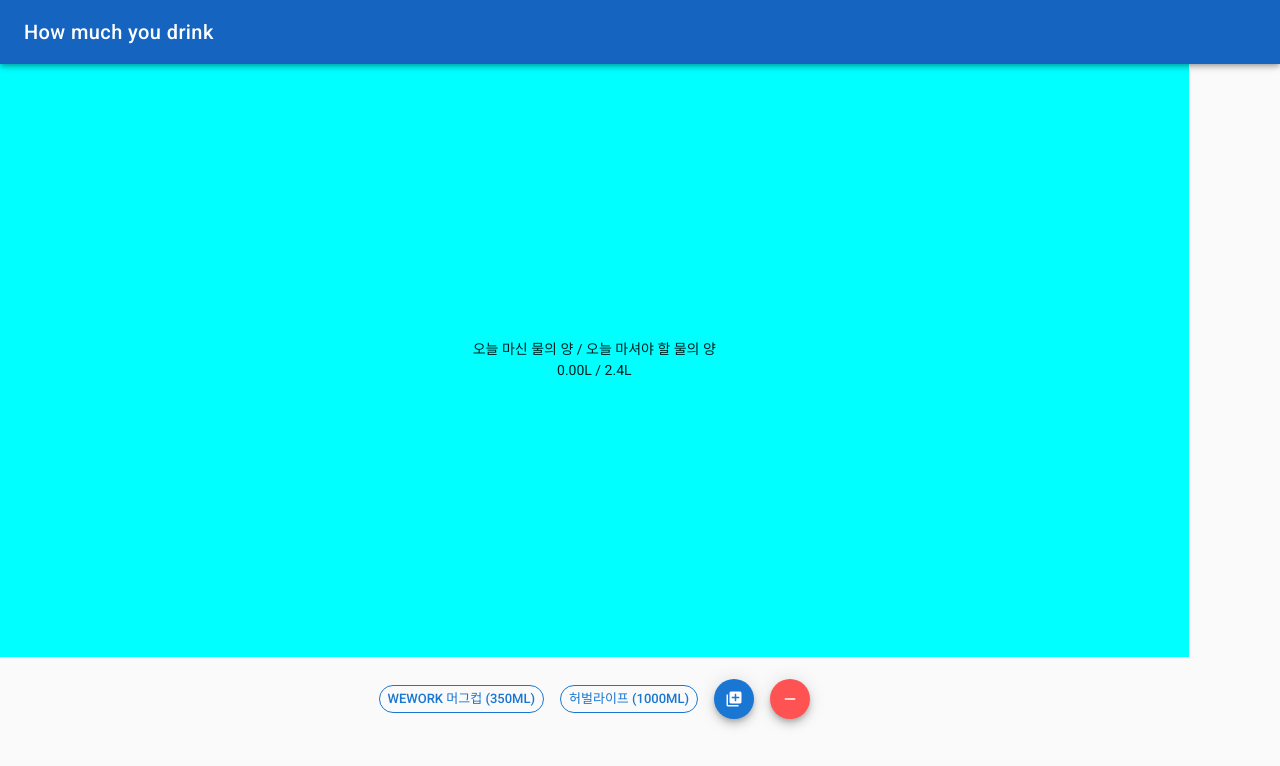
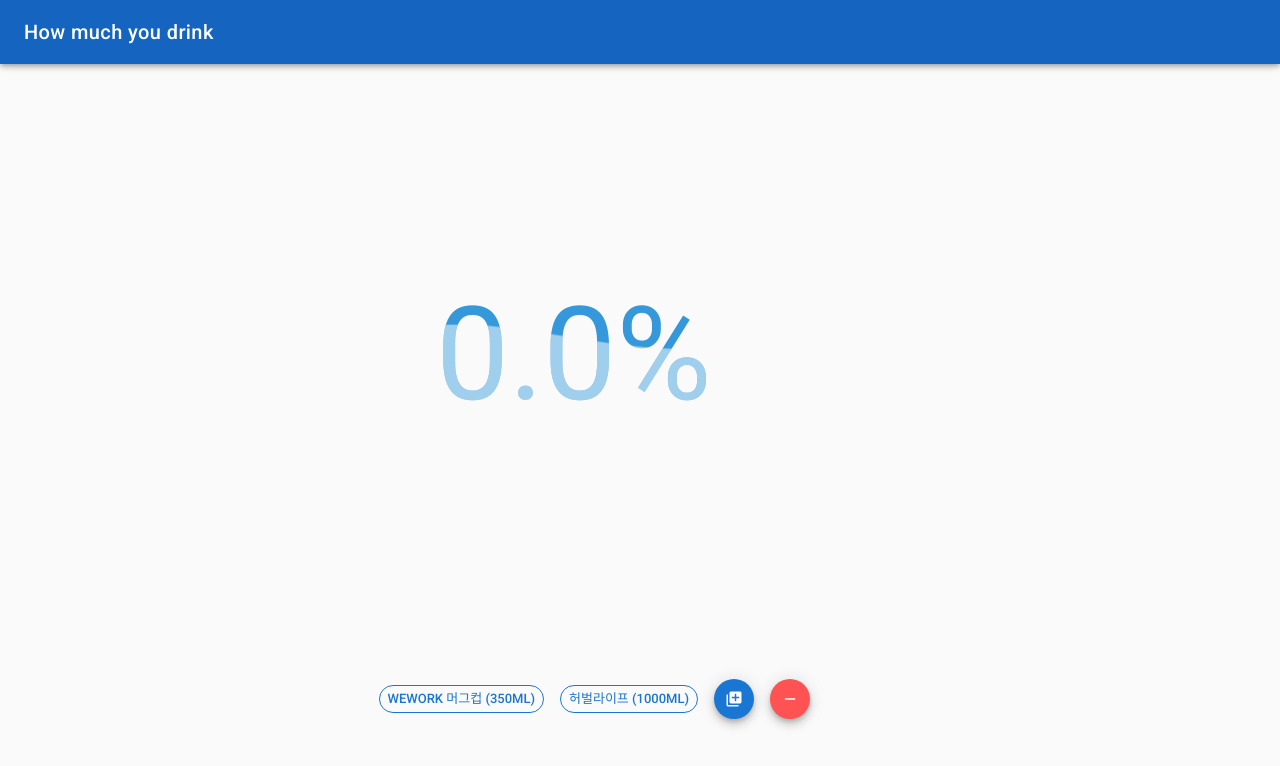
Before and after one commit to ebool/drinking-water, a Vue app: page / in a window 1280 px wide. Shown: the top 766 px of the page. Built offline with nearby package versions, Linux system fonts and the light colour scheme.

Commit message:
add bottle board

```diff
--- a/src/assets/utils.js
+++ b/src/assets/utils.js
@@ -16,5 +16,5 @@ export function isToday (date) {
   today.getDate() === d.getDate();
 }
 export function parseLiter (n) {
-  return (n * 0.001).toFixed(2);
+  return parseFloat((n * 0.001).toFixed(2));
 }
--- /dev/null
+++ b/src/components/Bottle.vue
@@ -0,0 +1,64 @@
+<template>
+  <div class="bottle-cont">
+    <svg version="1.1"
+      baseProfile="full"
+      width="100%" height="100%"
+      class="svg"
+      xmlns="http://www.w3.org/2000/svg">
+      <defs>
+        <pattern id="water" width=".25" height="1.1" patternContentUnits="objectBoundingBox">
+          <path fill="white" d="M0.25,1H0c0,0,0-0.659,0-0.916c0.083-0.303,0.158,0.334,0.25,0C0.25,0.327,0.25,1,0.25,1z"/>
+        </pattern>
+        <text id="text" min-width="320px" transform="matrix(1 0 0 1 -8.0684 116.7852)" font-size="130">{{todayDrinkWaterProportion}}%</text>
+        <mask id="text_mask">
+          <use x="0" y="0" xlink:href="#text" opacity="1" fill="#3498db"/>
+        </mask>
+      </defs>
+      <use x="0" y="0" xlink:href="#text" fill="#3498db"/>
+      <!-- <rect class="water-fill" fill="url(#water)" x="0" y="0" width="800" height="120"/> -->
+      <rect class="water-fill" mask="url(#text_mask)" fill="url(#water)" x="0" y="0" width="1600" height="180"/>
+    </svg>
+  </div>
+</template>
+
+<script>
+import { mapGetters } from 'vuex';
+
+export default {
+  computed: {
+    todayDrinkWaterProportion () {
+      let result = (this.todayDrinkWater / this.recommendedAmount) * 100;
+      if (result >= 100) return 100;
+      return result.toFixed(1);
+    },
+    ...mapGetters(['recommendedAmount', 'todayDrinkWater'])
+  }
+}
+</script>
+
+<style lang="scss" scoped>
+.bottle-cont {
+
+  .svg {
+    overflow: visible;
+  }
+
+  .water-fill {
+    animation: wave .7s infinite linear, fill-up 10s infinite ease-out alternate;
+  }
+  @keyframes wave {
+    0% { x: -400px; }
+    100% { x: 0; }
+  }
+  @keyframes fill-up {
+    0% {
+      height: 0;
+      y: 160px;
+    }
+    100% {
+      height: 180px;
+      y: 0px;
+    }
+  }
+}
+</style>
--- a/src/components/water-board.vue
+++ b/src/components/water-board.vue
@@ -1,19 +1,22 @@
 <template>
   <v-layout class="water-board-cont">
-    <v-flex class="text">
+    <!-- <v-flex class="text">
       <div>오늘 마신 물의 양 / 오늘 마셔야 할 물의 양</div>
       <div>{{todayDrinkWater}}L / {{recommendedAmount}}L</div>
-    </v-flex>
-    <!-- <v-flex class="visual">
-      <div>물이 차오르는 그릇</div>
     </v-flex> -->
+    <bottle></bottle>
+
   </v-layout>
 </template>
 
 <script>
 import { mapGetters } from 'vuex';
+import Bottle from './bottle.vue';
 
 export default {
+  components: {
+    Bottle
+  },
   computed: {
     ...mapGetters(['recommendedAmount', 'todayDrinkWater'])
   }
@@ -22,7 +25,10 @@ export default {
 
 <style lang="scss" scoped>
 .water-board-cont {
-  background-color: aqua;
+  // background-color: aqua;
+  display: flex;
+  justify-content: center;
+  align-items: center;
 
   .text {
     display: flex;
--- a/src/store/index.js
+++ b/src/store/index.js
@@ -60,6 +60,9 @@ const getters = {
   },
   getButtons (state) {
     return state.buttons.list;
+  },
+  todayDrinkWaterProportion (state) {
+    return 40;
   }
 }
 const actions = {}
```
